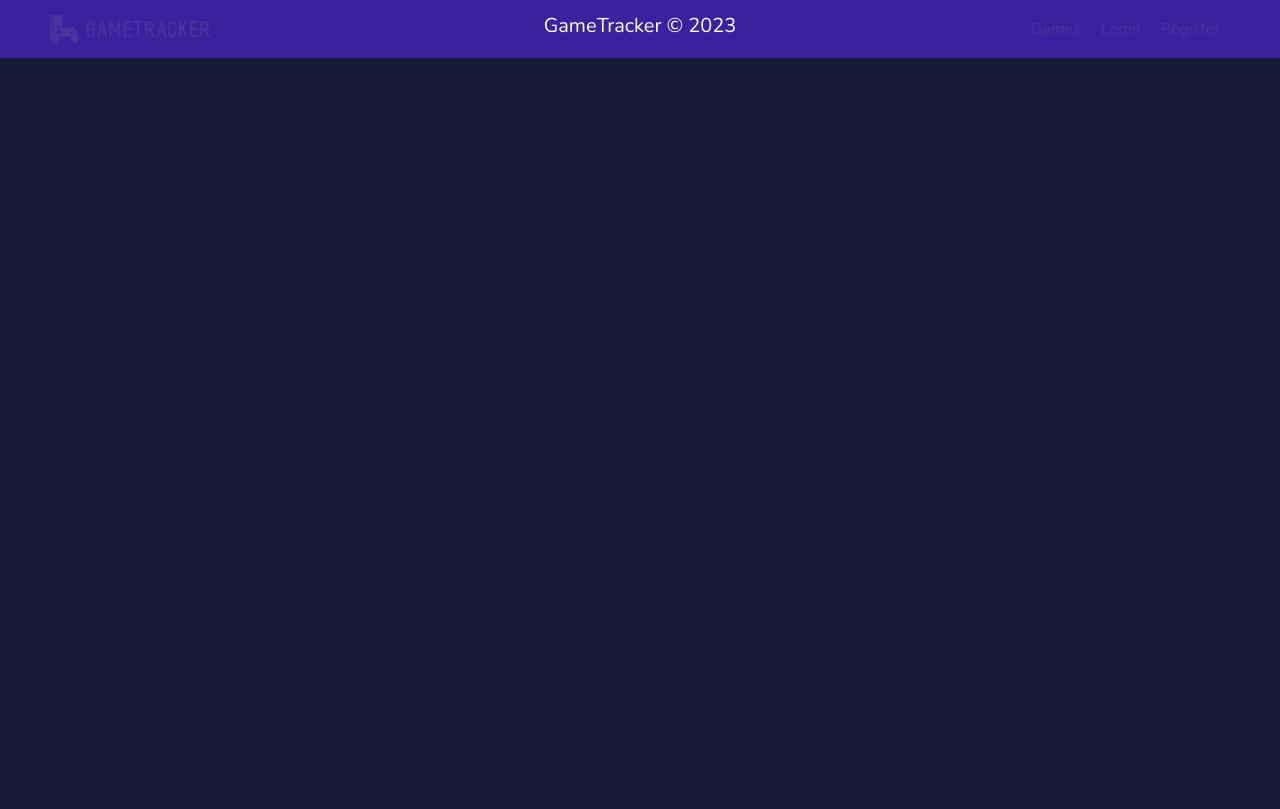
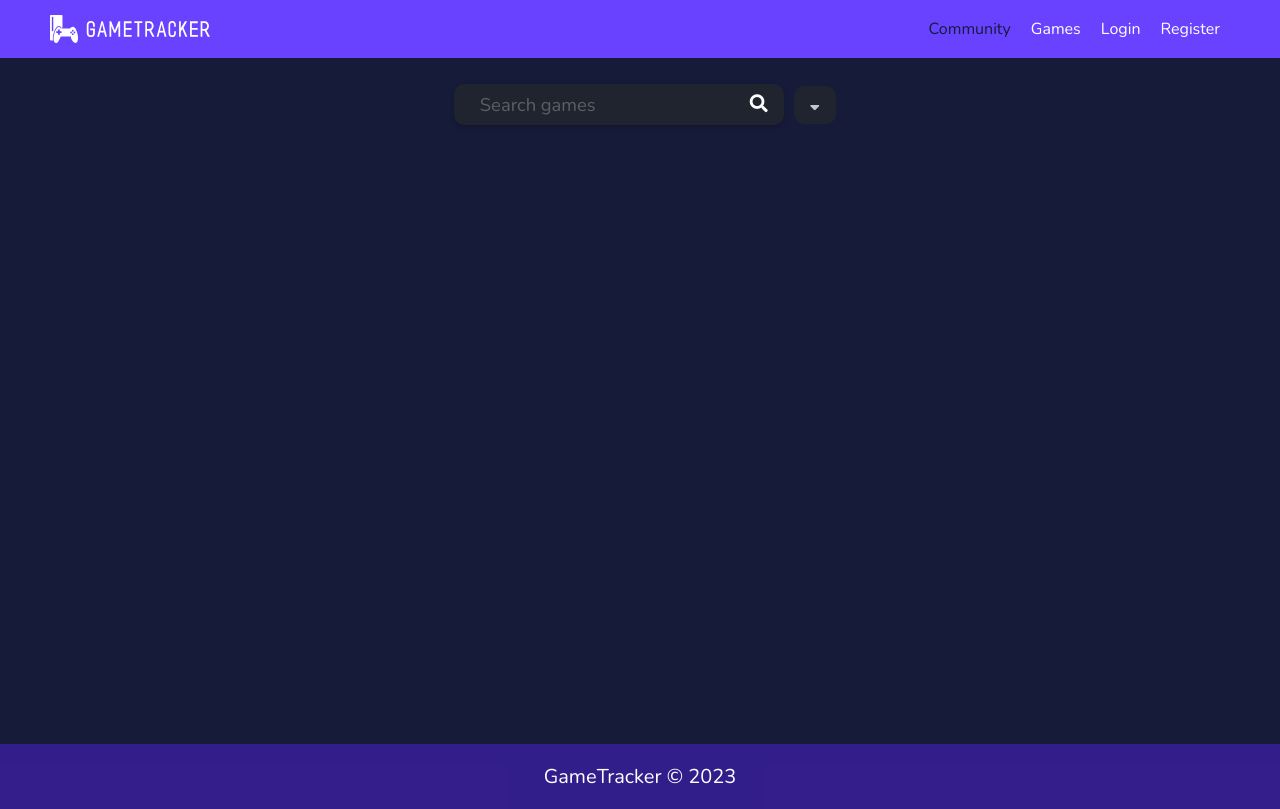
Before and after one commit to gfiami/GameTracker, a Vue app in the folder frontend/: page /community in a window 1280 px wide. Built offline with nearby package versions, Linux system fonts and the light colour scheme.

Commit message:
layout: adjust search bar layout

```diff
--- a/frontend/src/components/Navbar.vue
+++ b/frontend/src/components/Navbar.vue
@@ -38,6 +38,10 @@
         :key="$route.fullPath"
         >Profile</router-link
       >
+      <router-link to="/community" :key="$route.fullPath"
+        >Community</router-link
+      >
+
       <router-link to="/games" :key="$route.fullPath">Games</router-link>
       <!--:key="$route.fullPath" FORÇA A rota a renderizar de novo-->
       <router-link v-if="!logged" to="/login">Login</router-link>
@@ -59,6 +63,9 @@
           :to="{ name: 'profile', params: { id: $store.state.user_id } }"
           :key="$route.fullPath"
           >Profile</router-link
+        >
+        <router-link @click="toggleMenu" to="/community" :key="$route.fullPath"
+          >Community</router-link
         >
         <router-link @click="toggleMenu" to="/games" :key="$route.fullPath"
           >Games</router-link
@@ -208,7 +215,7 @@ export default {
     opacity: 95%;
   }
   #display-burger a.router-link-exact-active {
-    color: white;
+    color: #6842ff;
   }
   .links-container {
     position: fixed;
--- a/frontend/src/components/SearchBar.vue
+++ b/frontend/src/components/SearchBar.vue
@@ -114,6 +114,7 @@ export default {
   padding: 4vh 10vh;
   align-items: center;
   justify-content: center;
+  width: 70vw;
   margin: 0 auto;
 }
 .search-features {
@@ -216,21 +217,27 @@ i.fas.fa-search {
 }
 @media screen and (max-width: 768px) {
   .search-container {
+    width: 80vw;
+    padding: 2vh 2vh;
     flex-direction: column;
     align-content: center;
   }
   .search-info {
+    width: 100%;
+    flex-direction: column;
+
     align-items: center;
-    justify-content: space-between;
+    justify-content: center;
     margin: 0 auto;
   }
   .search-info #results {
-    text-align: right;
-    margin-left: 3vw;
+    text-align: center;
+    margin: 0 auto;
   }
   #results .search-bar-input {
     display: block;
-    width: 40vw;
+    width: 60vw;
+    margin: 0 auto;
     text-overflow: ellipsis;
     white-space: nowrap;
     overflow: hidden;
--- /dev/null
+++ b/frontend/src/components/SearchGeneric.vue
@@ -0,0 +1,155 @@
+<template>
+  <div class="search-container">
+    <form class="search-features" @submit.prevent="">
+      <div class="search-box">
+        <input
+          type="text"
+          id="searchBar"
+          placeholder="Search games"
+          v-model="searchQuery"
+        />
+        <button @click="showSearch" id="searchButton" type="button">
+          <i class="fas fa-search"></i>
+        </button>
+      </div>
+      <div id="sort">
+        <span><i :class="sortIconClass" @click="changeSortIcon()"></i></span>
+      </div>
+    </form>
+    <div class="search-info">
+      <div v-if="showSearchResults" id="results">
+        <span class="result-for">Results for &nbsp;</span>
+        <span class="search-bar-input"> {{ showSearchResults }}</span>
+      </div>
+    </div>
+  </div>
+</template>
+
+<script>
+export default {
+  name: "SearchGeneric",
+  data() {
+    return {
+      sortOrder: "-",
+      searchQuery: "",
+      showSearchResults: "",
+    };
+  },
+  computed: {
+    sortIconClass() {
+      return "fas fa-sort" + (this.sortOrder === "" ? "-up" : "-down");
+    },
+  },
+  methods: {
+    showSearch() {
+      //passar search query para a view, pelo search
+      this.showSearchResults = this.searchQuery;
+    },
+    changeSortIcon() {
+      this.sortOrder = this.sortOrder === "" ? "-" : "";
+    },
+  },
+};
+</script>
+
+<style>
+.search-container {
+  display: flex;
+  flex-direction: column;
+  width: 80vw;
+  align-items: center;
+  justify-content: center;
+  align-items: center;
+  margin: 0 auto;
+  margin-top: 2vh;
+}
+
+.search-info {
+  width: 100%;
+  display: flex;
+  justify-content: center;
+  align-items: center;
+  gap: 1vw;
+}
+
+#results {
+  width: 100%;
+  display: flex;
+  justify-content: center;
+  font-size: 2vh;
+  font-weight: 500;
+}
+
+#results .search-bar-input {
+  font-size: 2vh;
+  font-weight: 900;
+  display: inline-block;
+  text-overflow: ellipsis;
+  white-space: nowrap;
+  overflow: hidden;
+  max-width: 70%;
+}
+.search-features {
+  display: flex;
+  align-items: center;
+  justify-content: center;
+  width: 100%;
+}
+
+#sort,
+#searchBar {
+  opacity: 0.75;
+}
+#sort {
+  background-color: #23272a;
+  padding: 1vh 2vh;
+  border-radius: 10px;
+}
+
+/* botão bonitim com icone de pesquisa */
+.search-box {
+  position: relative;
+  display: inline-block;
+  margin: 10px;
+}
+
+#searchBar {
+  width: 100%;
+  border-radius: 10px;
+  color: #fff;
+  background-color: #23272a;
+  border: none;
+  box-shadow: 0 2px 5px rgba(0, 0, 0, 0.3);
+  font-size: 2.3vh;
+  padding: 1vh 0;
+  padding-left: 2vw;
+  padding-right: 11vw;
+}
+#searchButton {
+  color: #fff;
+  position: absolute;
+  top: 0;
+  right: 0;
+  width: 50px;
+  height: 100%;
+  border: none;
+  background-color: transparent;
+  cursor: pointer;
+}
+
+#searchButton:hover {
+  color: #6842ff;
+}
+
+i.fas.fa-search {
+  font-size: 18px;
+}
+@media screen and (min-width: 768px) {
+  #results {
+    width: 45%;
+  }
+  #searchBar {
+    padding-right: 5vw;
+  }
+}
+</style>
--- a/frontend/src/router/index.js
+++ b/frontend/src/router/index.js
@@ -69,6 +69,14 @@ const routes = [
       import(/* webpackChunkName: "GameView" */ "../views/GameView.vue"),
   },
   {
+    path: "/community",
+    name: "community",
+    component: () =>
+      import(
+        /* webpackChunkName: "CommunityView" */ "../views/CommunityView.vue"
+      ),
+  },
+  {
     path: "/profile/:id",
     name: "profile",
     component: () =>
--- /dev/null
+++ b/frontend/src/views/CommunityView.vue
@@ -0,0 +1,18 @@
+<template>
+  <div class="main-wrapper">
+    <SearchGeneric />
+  </div>
+</template>
+
+<script>
+import axios from "axios";
+import SearchGeneric from "../components/SearchGeneric.vue";
+export default {
+  name: "CommunityView",
+  components: {
+    SearchGeneric,
+  },
+};
+</script>
+
+<style scoped></style>
--- a/frontend/src/views/EditProfileView.vue
+++ b/frontend/src/views/EditProfileView.vue
@@ -81,7 +81,7 @@ import Loading from "../components/Loading.vue";
 import { mapMutations } from "vuex";
 
 export default {
-  name: "EditProfileView.vue",
+  name: "EditProfileView",
   data() {
     return {
       user: null,
```
